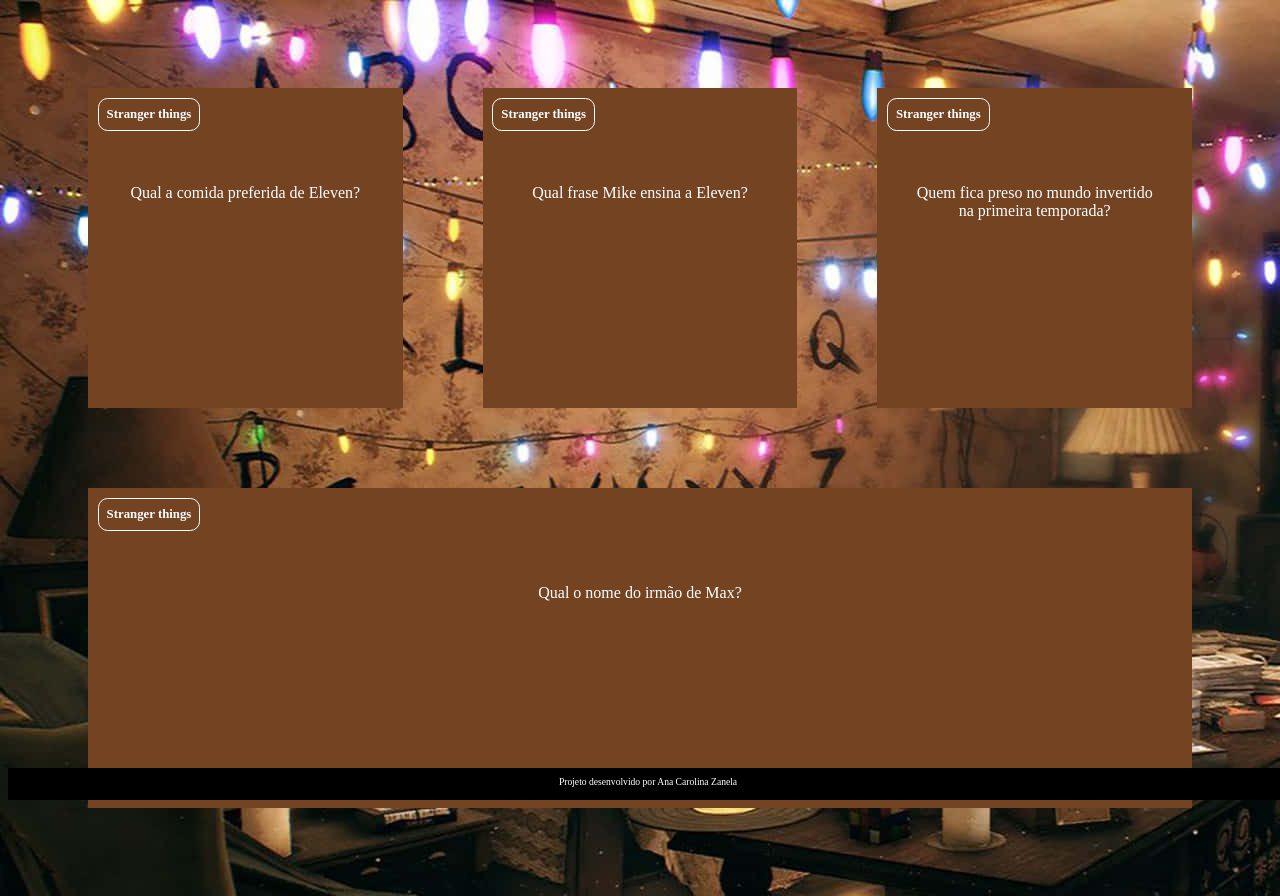
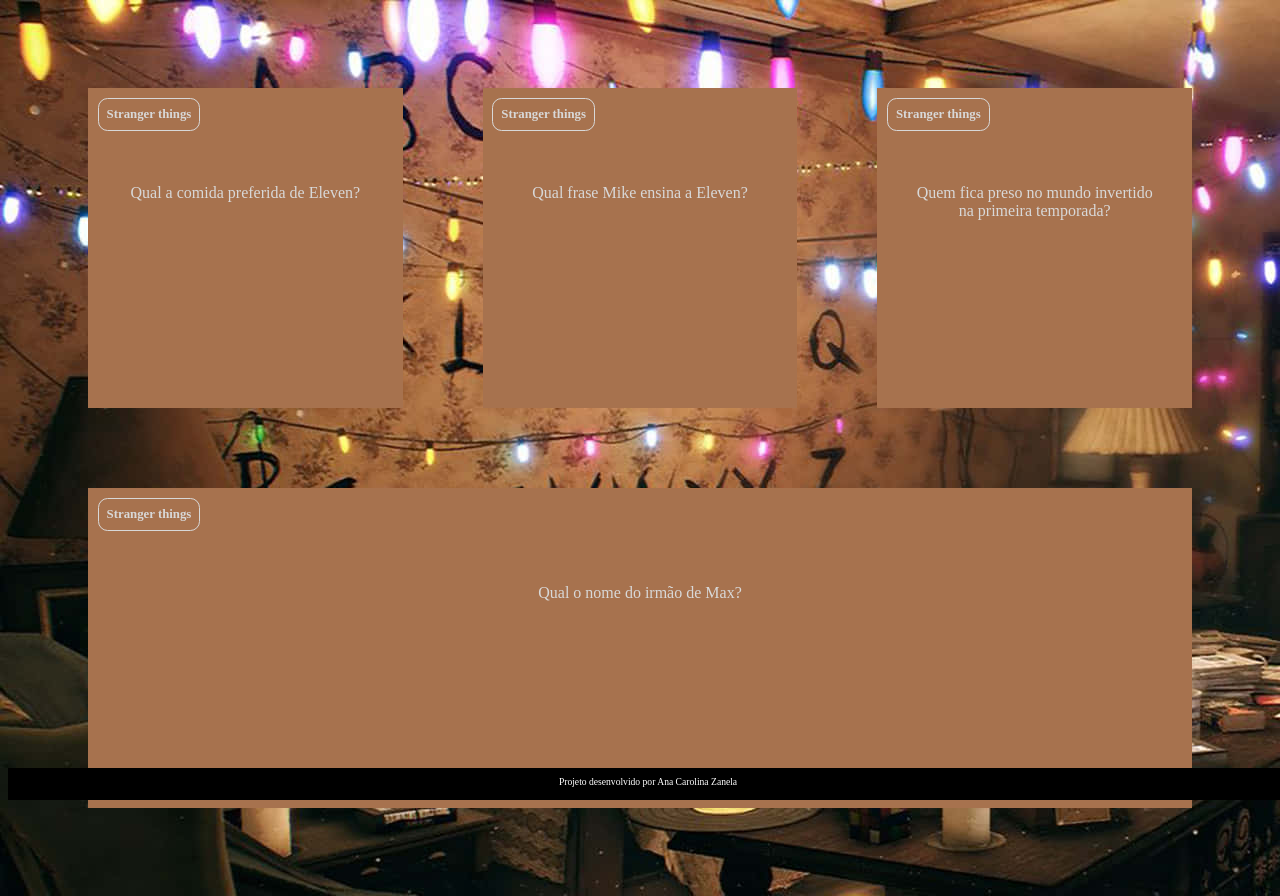
Before and after one commit to cherry4n4/3trimestre, a plain HTML site: page index.html in a window 1280 px wide. Drawn offline with Linux system fonts and the light colour scheme.

Commit message:
Add files via upload

```diff
--- a/assets/style.css
+++ b/assets/style.css
@@ -1,7 +1,7 @@
 :root {
-    --text-color: #ffffff;
-    --card-front-color: #744322;
-    --card-back-color: #000000;
+    --text-color: #d8d8d8;
+    --card-front-color: #a7724e;
+    --card-back-color: #ffffff;
 }
 
 body {
```
